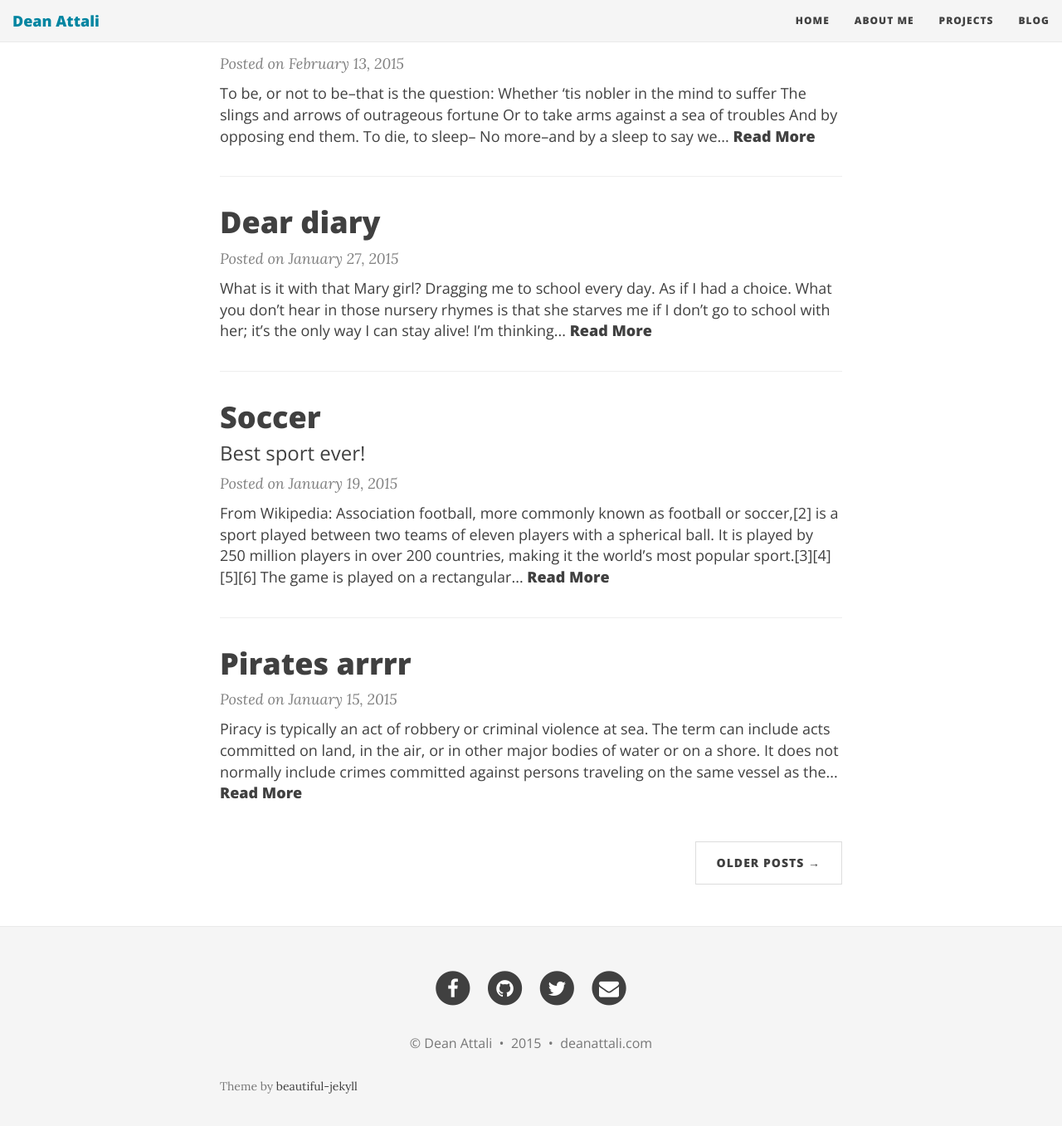
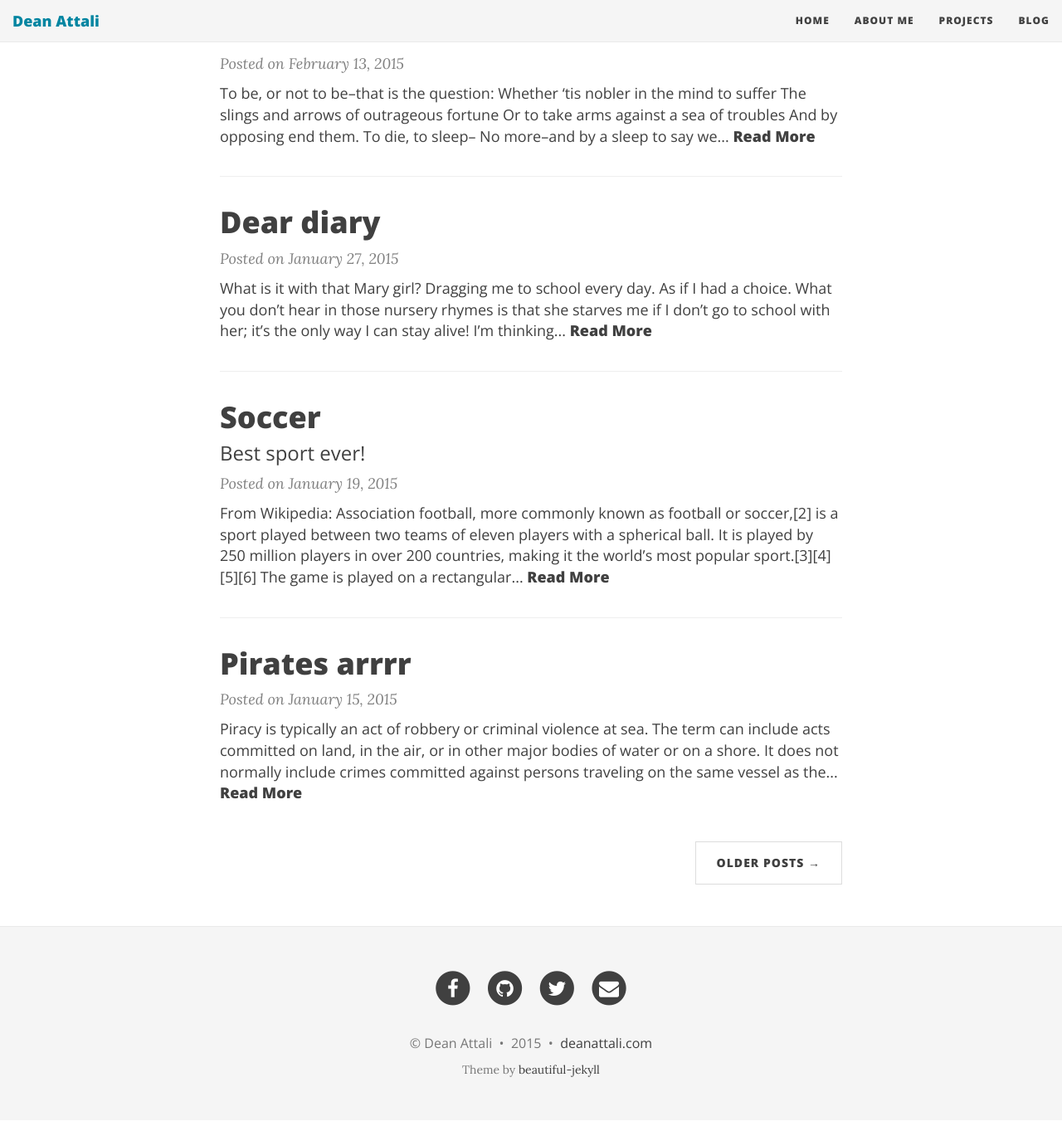
Before and after one commit to daattali/daattali.github.io, a Jekyll site: the page built from index.html, in a window 1280 px wide and 1400 px high, scrolled down 653 px. Shown: the top 1357 px of the window at 83% size. Built offline with Jekyll 4.4.1, drawn with Linux system fonts in a browser that asks for light colours; nearby versions of some CDN libraries; Markdown is read by kramdown in place of the engine named in the settings; the list of posts is cut into pages by our own code.

Commit message:
fx footer link colour

```diff
--- a/css/main.css
+++ b/css/main.css
@@ -190,10 +190,7 @@ footer .copyright {
   text-align: center;
   margin-bottom: 0;
 }
-footer .copyright a {
-  color: #777;
-}
-footer.theme-by {
+footer .theme-by {
   text-align: center;
   margin: 10px 0 0;
 }
```
